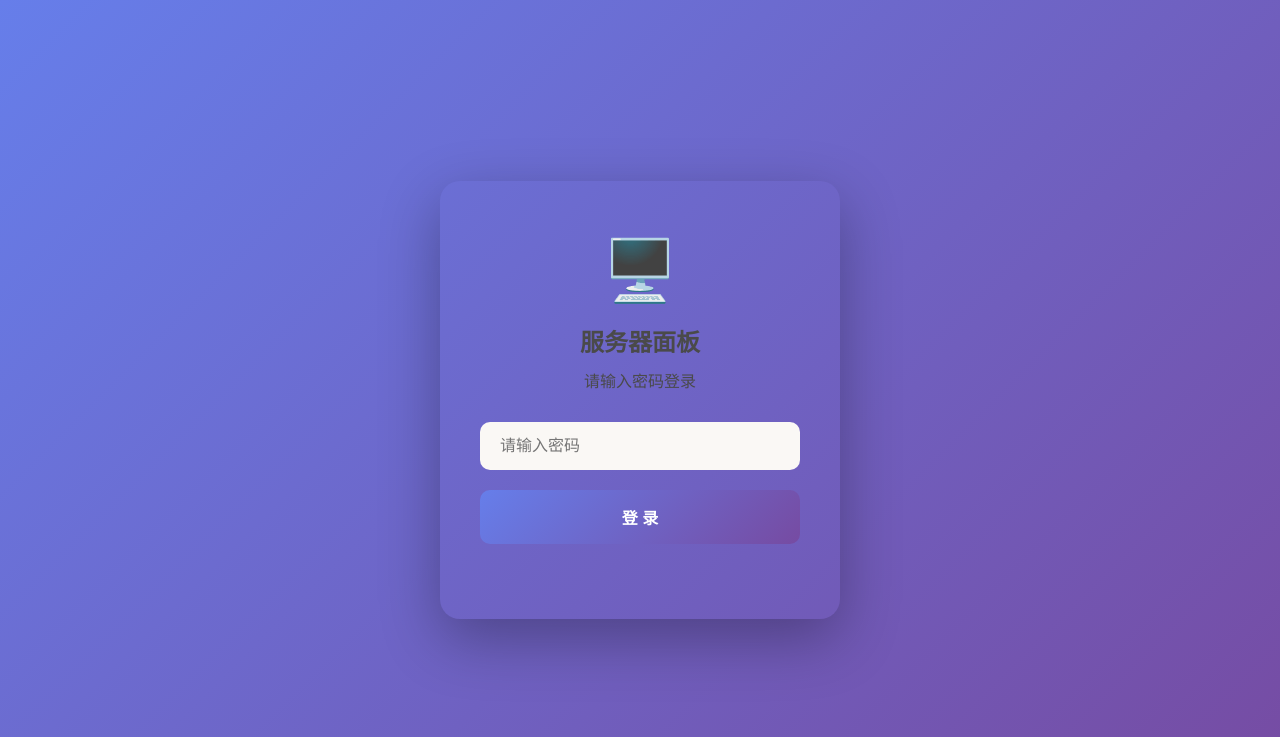
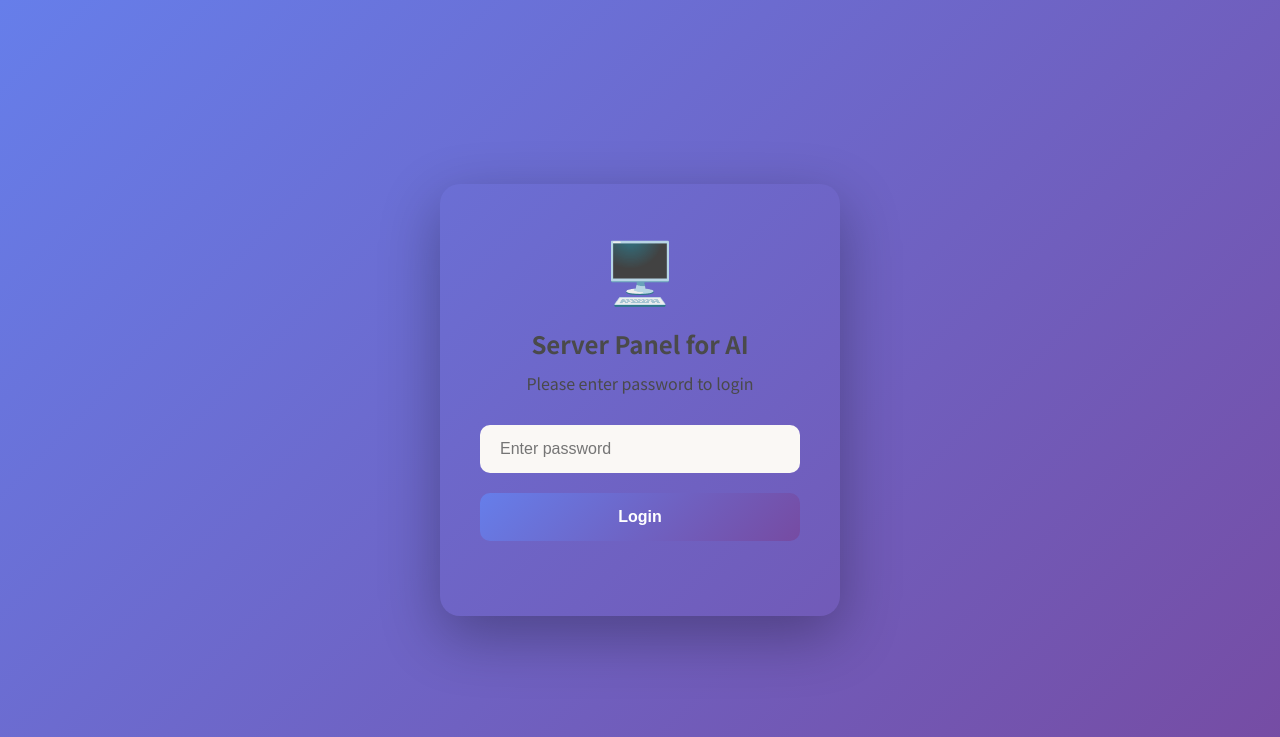
Before and after one commit to xcicvas/Server-panel-for-AI, a website: page public/index.html in a window 1280 px wide. Shown: the top 737 px of the page. Drawn offline with nearby package versions, Linux system fonts and the light colour scheme; no server answers.

Commit message:
更新项目名称为 Server Panel for AI

```diff
--- a/public/index.html
+++ b/public/index.html
@@ -3,7 +3,7 @@
 <head>
     <meta charset="UTF-8">
     <meta name="viewport" content="width=device-width, initial-scale=1.0">
-    <title>服务器面板</title>
+    <title>Server Panel for AI</title>
     <link href="https://fonts.googleapis.com/css2?family=JetBrains+Mono:wght@400;600;700&family=Noto+Sans+SC:wght@400;500;700&display=swap" rel="stylesheet">
     <link rel="stylesheet" href="css/style.css">
 </head>
@@ -12,14 +12,14 @@
         <div class="login-container">
             <div class="login-header">
                 <div class="login-icon">🖥️</div>
-                <h1>服务器面板</h1>
-                <p>请输入密码登录</p>
+                <h1>Server Panel for AI</h1>
+                <p>Please enter password to login</p>
             </div>
             <form id="loginForm" class="login-form">
                 <div class="input-group">
-                    <input type="password" id="loginPassword" placeholder="请输入密码" autocomplete="current-password" required>
+                    <input type="password" id="loginPassword" placeholder="Enter password" autocomplete="current-password" required>
                 </div>
-                <button type="submit" class="login-btn">登 录</button>
+                <button type="submit" class="login-btn">Login</button>
                 <p class="login-error" id="loginError"></p>
             </form>
         </div>
@@ -41,7 +41,7 @@
         <div class="drawer-header">
             <div class="logo">
                 <div class="logo-icon"></div>
-                <span class="logo-text">服务器面板</span>
+                <span class="logo-text">Server Panel for AI</span>
             </div>
             <button class="drawer-close" id="drawerClose">
                 <svg viewBox="0 0 24 24" fill="none" stroke="currentColor" stroke-width="2"><line x1="18" y1="6" x2="6" y2="18"/><line x1="6" y1="6" x2="18" y2="18"/></svg>
--- a/server/index.js
+++ b/server/index.js
@@ -235,7 +235,7 @@ app.get('/', (req, res) => {
 server.listen(PORT, () => {
     console.log(`\n╔══════════════════════════════════════════════════════╗
 ║                                                      ║
-║     🖥️  服务器管理面板已启动                           ║
+║     Server Panel for AI started                          ║
 ║                                                      ║
 ║     📍 访问地址: http://localhost:${PORT}               ║
 ║                                                      ║
```
Also changed, not shown: README.md.
